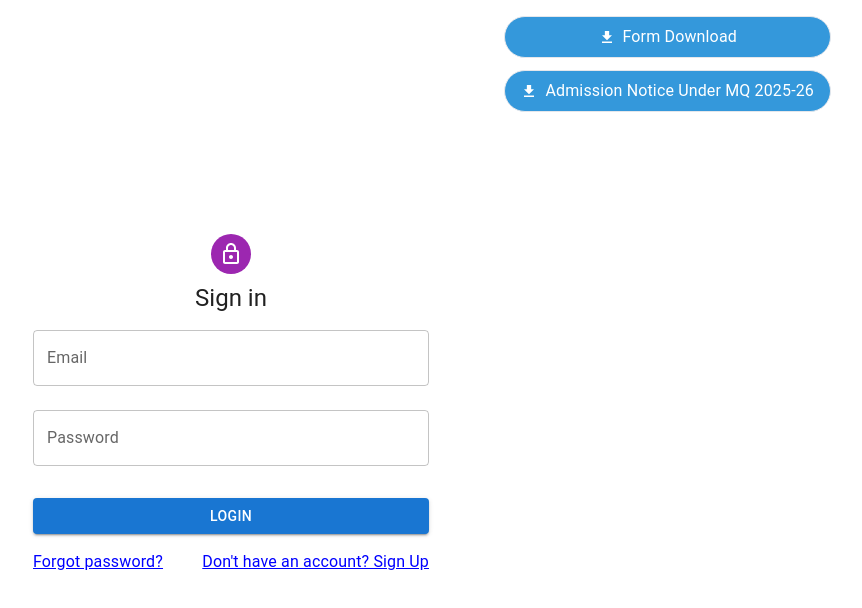
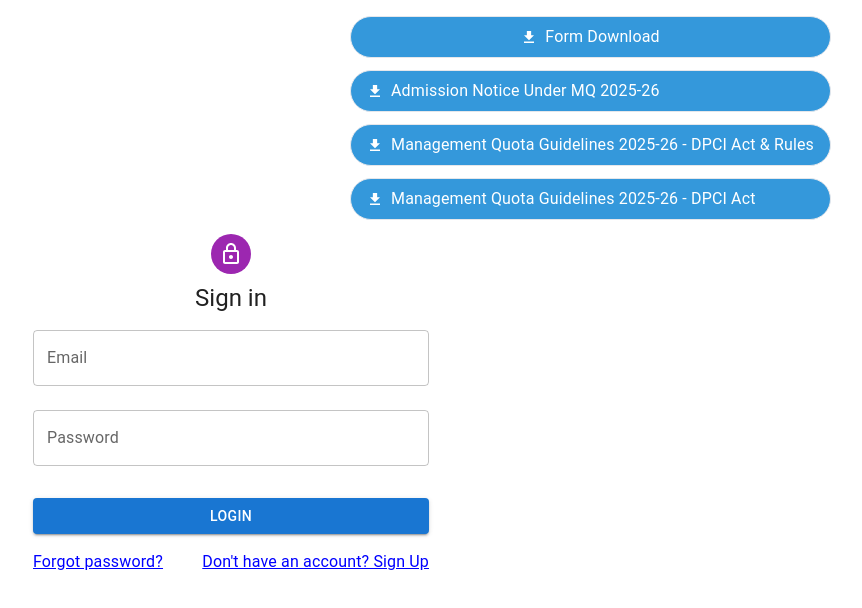
Before and after one commit to kakaran/admission-portal, a React (Create React App) app: page / in a window 1280 px wide. Shown: the top 608 px of the page, without its empty margins (409-1271 px from the left). Built offline with nearby package versions, Linux system fonts and the light colour scheme; no server answers.

Commit message:
Update Login.jsx
Add two more files and add the download buttons

```diff
--- a/src/Pages/Login.jsx
+++ b/src/Pages/Login.jsx
@@ -53,6 +53,22 @@ const Login = () => {
             <IoMdDownload />
             Admission Notice Under MQ 2025-26
           </a>
+            <a
+            className="border rounded-full px-4 py-2 bg-[#3498db] text-white capitalize flex items-center gap-2"
+            href="./ActRules.pdf"
+            download={"Management Quota Guidelines 2025-26 - DPCI Act & Rules"}
+          >
+            <IoMdDownload />
+            Management Quota Guidelines 2025-26 - DPCI Act & Rules
+          </a>
+            <a
+            className="border rounded-full px-4 py-2 bg-[#3498db] text-white capitalize flex items-center gap-2"
+            href="./Act.pdf"
+            download={"Management Quota Guidelines 2025-26 - DPCI Act"}
+          >
+            <IoMdDownload />
+            Management Quota Guidelines 2025-26 - DPCI Act
+          </a>
         </div>
       </div>
 
```
